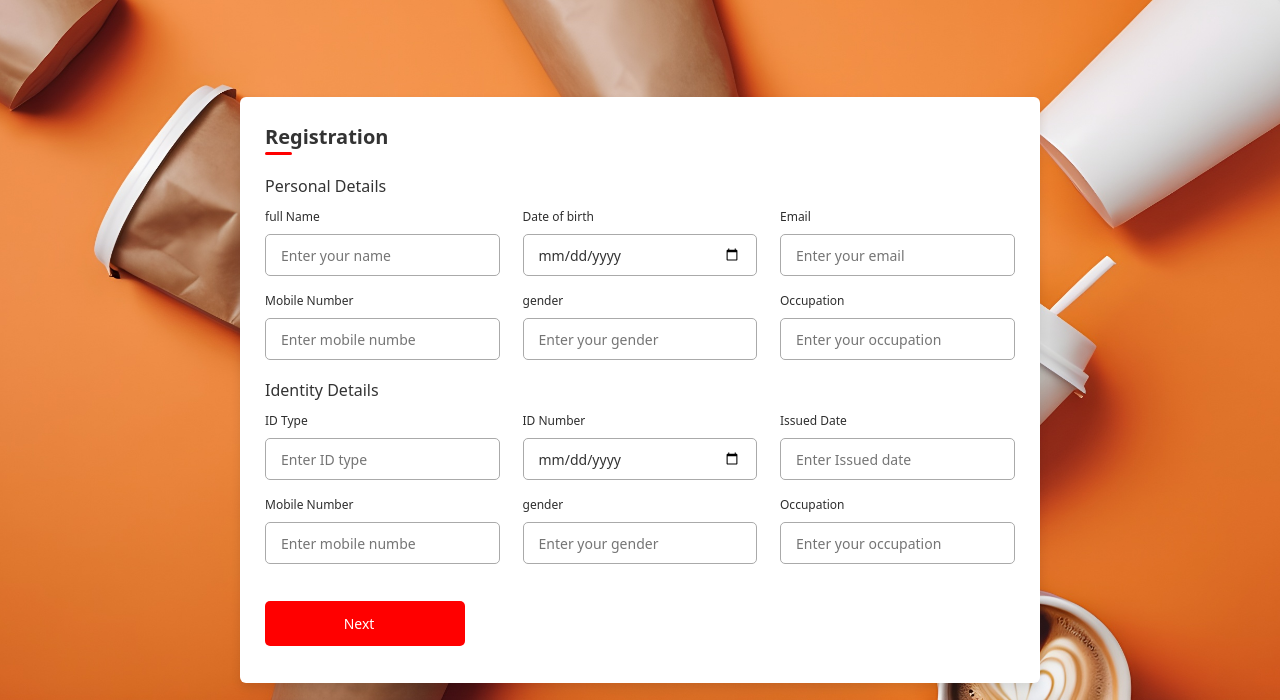
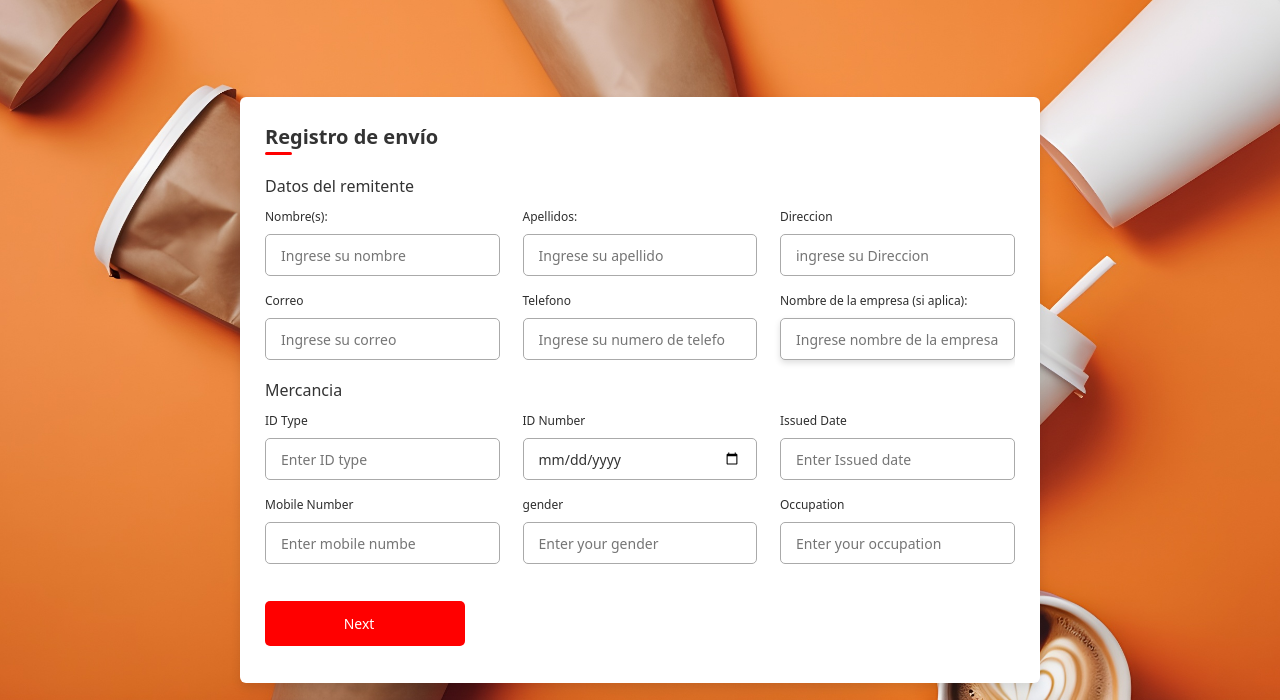
Before and after one commit to AbilsonRivera/SialciSAS, a PHP site: page /Usuario.php in a window 1280 px wide. Shown: the part 100-800 px from the top of the page. Run offline with PHP 8.4, Linux system fonts and the light colour scheme.

Commit message:
se actualizaron los datos de tabla(falta completar))

```diff
--- a/Usuario.php
+++ b/Usuario.php
@@ -47,47 +47,50 @@
     </nav>
     <section class="formulario">
         <div class="container">
-            <header>Registration</header>
+            <header>Registro de envío</header>
             <form action="#">
                 <div class="form first">
                     <div class=" details personal">
-                        <span class="title">Personal Details</span>
+                        <span class="title">Datos del remitente</span>
 
                         <div class="fields">
                             <div class="input-field">
-                                <label>full Name</label>
-                                <input type="text" placeholder="Enter your name" required>
+                                <label>Nombre(s):</label>
+                                <input type="text" name="nombre" placeholder="Ingrese su nombre" pattern="[A-Za-záéíóúÁÉÍÓÚñÑ\s]+"
+                                    title="Por favor, ingrese solo letras" required>
                             </div>
 
                             <div class="input-field">
-                                <label>Date of birth</label>
-                                <input type="date" placeholder="Enter birth date" required>
+                                <label>Apellidos:</label>
+                                <input type="text" name="apellidos" placeholder="Ingrese su apellido"pattern="[A-Za-záéíóúÁÉÍÓÚñÑ\s]+"
+                                    title="Por favor, ingrese solo letras" required>
                             </div>
 
                             <div class="input-field">
-                                <label>Email</label>
-                                <input type="text" placeholder="Enter your email" required>
+                                <label>Direccion</label>
+                                <input type="text" placeholder="ingrese su Direccion" required>
                             </div>
 
                             <div class="input-field">
-                                <label>Mobile Number</label>
-                                <input type="Number" placeholder="Enter mobile numbe" required>
+                                <label>Correo</label>
+                                <input type="email" name="correo" placeholder="Ingrese su correo " required>
                             </div>
 
                             <div class="input-field">
-                                <label>gender</label>
-                                <input type="text" placeholder="Enter your gender" required>
+                                <label>Telefono</label>
+                                <input type="Number" placeholder="Ingrese su numero de telefono" required>
                             </div>
 
                             <div class="input-field">
-                                <label>Occupation</label>
-                                <input type="text" placeholder="Enter your occupation" required>
+                                <label>Nombre de la empresa (si aplica):</label>
+                                <input type="text" name="empresa" placeholder="Ingrese nombre de la empresa">
                             </div>
+
                         </div>
                     </div>
 
                     <div class="details ID">
-                        <span class="title">Identity Details</span>
+                        <span class="title">Mercancia</span>
 
                         <div class="fields">
                             <div class="input-field">
--- a/script.js
+++ b/script.js
@@ -1,18 +1,41 @@
-const form = document.querySelector("form"),
-    nextBtn = form.querySelector(".nextBtn"),
-    backBtn = form.querySelector(".backBtn"),
-    allInput = form.querySelectorAll(".first input");
+const form = document.querySelector("form");
+const nextBtn = form.querySelector(".nextBtn");
+const backBtn = form.querySelector(".backBtn");
+const allInputs = form.querySelectorAll(".first input");
+
+// Función para validar todos los campos del formulario
+function validateForm() {
+    let isValid = true;
+
+    allInputs.forEach(input => {
+      // Si el campo no es el de "Nombre de la empresa", validarlo
+      if (input.name !== "empresa") {
+        // Verificar si el campo está vacío
+        if (input.value === "") {
+          isValid = false;
+          return; // Detener la iteración si se encuentra un campo vacío
+        }
+
+        // Verificar si el campo de nombre o apellido contiene números
+        if ((input.name === "nombre" || input.name === "apellidos" || input.name === "correo") && /\d/.test(input.value)) {
+          isValid = false;
+          return; // Detener la iteración si se encuentra un nombre o apellido con números
+        }
+      }
+    });
+
+    return isValid;
+}
 
 nextBtn.addEventListener("click", () => {
-    let allFilled = true;
-    allInput.forEach(input => {
-        if (input.value === "") {
-            allFilled = false;
-        }
-    });
-    if (allFilled) {
-        form.classList.add('secActive');
+    // Validar el formulario
+    if (!validateForm()) {
+        alert("Por favor, complete todos los campos del formulario y asegúrese de que sean válidos.");
+        return; // Detener el flujo si la validación falla
     }
+
+    // Si la validación es exitosa, avanzar al siguiente paso
+    form.classList.add('secActive');
 });
 
 backBtn.addEventListener("click", () => form.classList.remove('secActive'));
```
